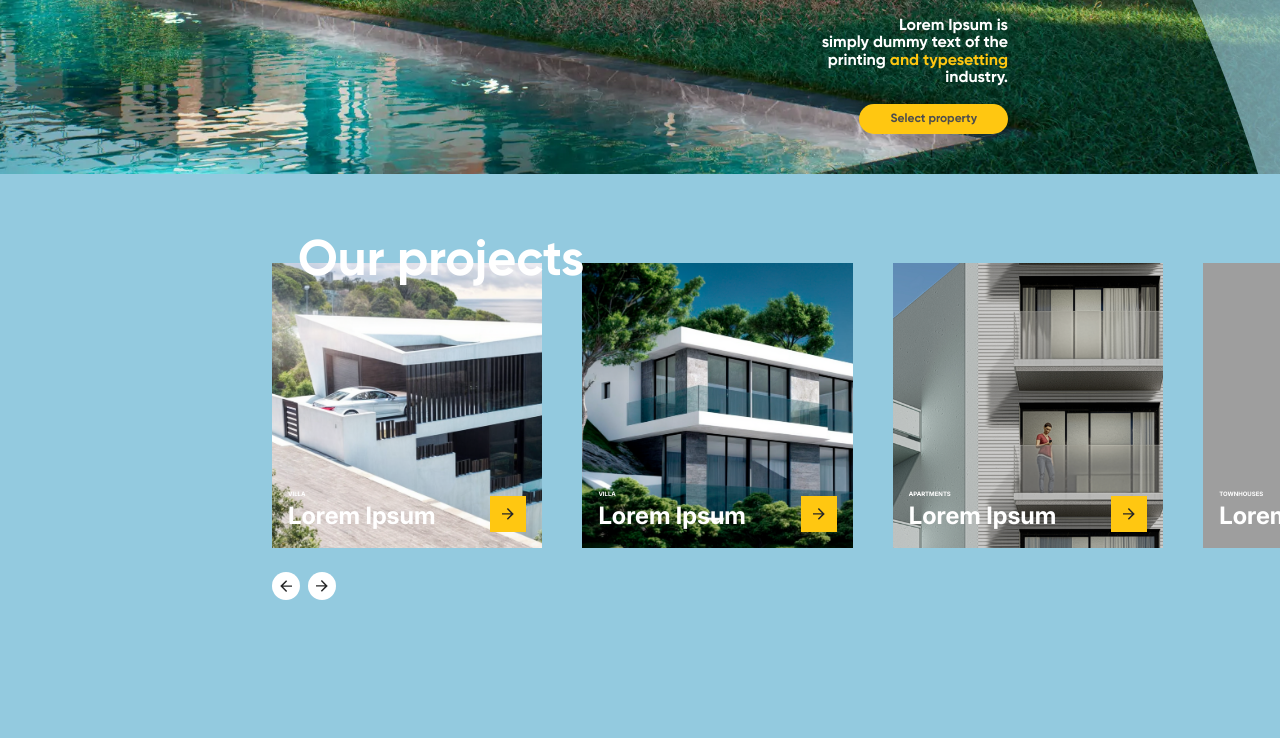
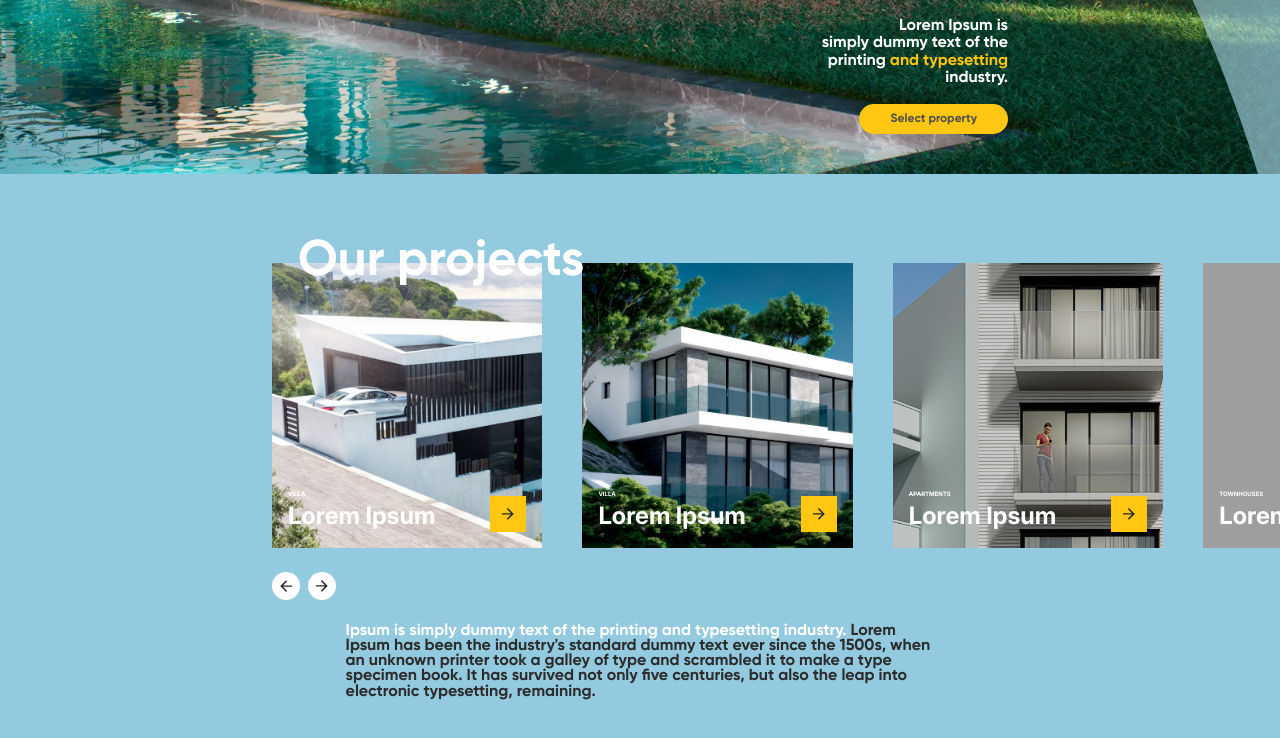
Before and after one commit to darynakarmazin/construction-company, a plain HTML site: page index.html in a window 1280 px wide. Shown: the part 626-1364 px from the top of the page. Before the commit the page ends 1250 px from the top, so only its background shows below. Drawn offline with nearby package versions, Linux system fonts and the light colour scheme; grey boxes are pictures that could not be loaded.

Commit message:
Added text block

```diff
--- a/css/front-page.css
+++ b/css/front-page.css
@@ -146,6 +146,16 @@ header {
   position: relative;
   z-index: 5;
 }
+.projects-section .text {
+  color: var(--secondary-font-color);
+  max-width: 80%;
+  margin: 0 auto;
+  font-size: 16px;
+  line-height: 0.95;
+}
+.projects-section .text strong {
+  color: var(--main-font-color);
+}
 /* RETINA */
 @media (-webkit-min-device-pixel-ratio: 2), (min-resolution: 192dpi) {
   .hero-section {
@@ -214,6 +224,10 @@ header {
     font-size: 150px;
     margin-left: 116px;
   }
+  .projects-section .text {
+    max-width: 925px;
+    font-size: 42px;
+  }
 }
 
 @media screen and (min-width: 1920px) {
--- a/css/swiper-styles.css
+++ b/css/swiper-styles.css
@@ -4,6 +4,7 @@
 
 .swiper-container {
   width: 100%;
+  margin-bottom: 48px;
 }
 
 .swiper-slide {
--- a/index.html
+++ b/index.html
@@ -179,6 +179,17 @@
               </button>
             </div>
           </div>
+          <p class="text">
+            <strong
+              >Ipsum is simply dummy text of the printing and typesetting
+              industry.</strong
+            >
+            Lorem Ipsum has been the industry's standard dummy text ever since
+            the 1500s, when an unknown printer took a galley of type and
+            scrambled it to make a type specimen book. It has survived not only
+            five centuries, but also the leap into electronic typesetting,
+            remaining.
+          </p>
         </div>
       </section>
       <section class="section years-section">
```
